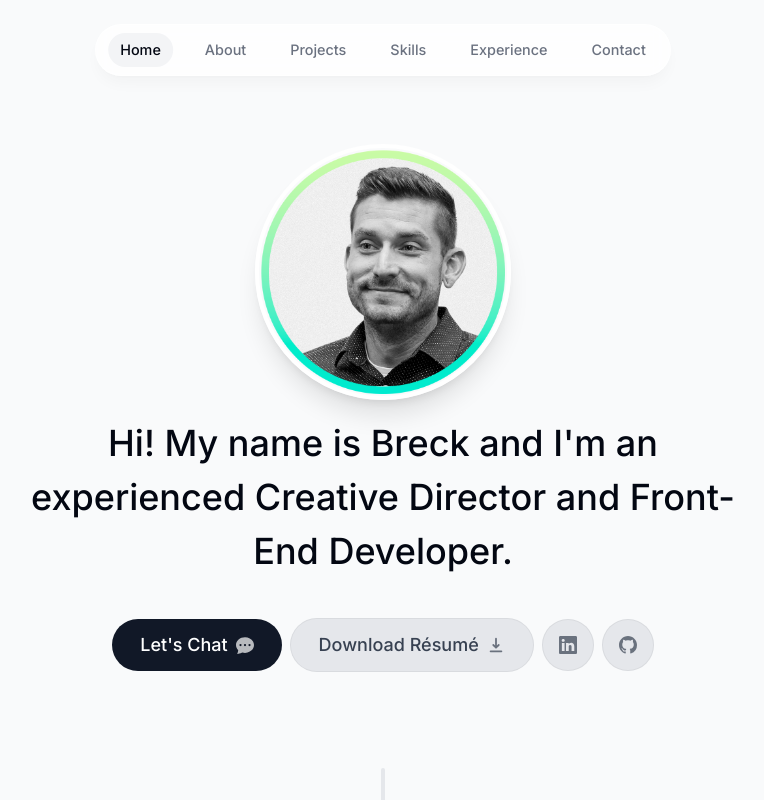
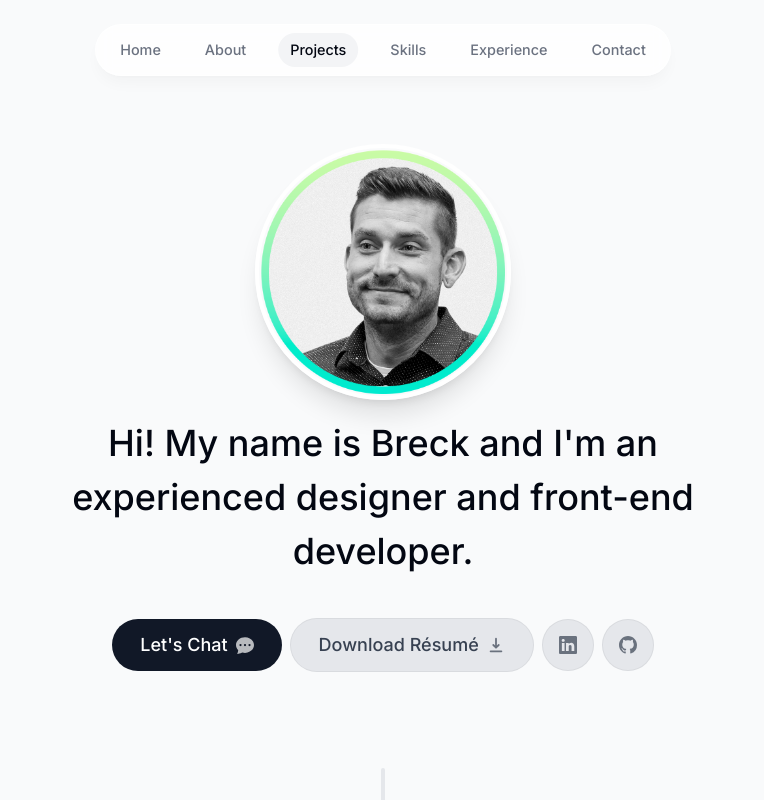
Before and after one commit to brhoughton/react-next-portfolio, a Next.js app: page / in a window 1280 px wide. Shown: the top 800 px of the page, without its empty margins (257-1021 px from the left). Built offline with nearby package versions, Linux system fonts and the light colour scheme.

Commit message:
Implemented active section in nav bar

```diff
--- a/components/about.tsx
+++ b/components/about.tsx
@@ -1,12 +1,26 @@
 "use client";
 
-import React from "react";
+import React, { useEffect } from "react";
 import SectionHeading from "./section-heading";
 import { motion } from "framer-motion";
+import { useActiveSectionContext } from "@/context/active-section-context";
+import { useInView } from "react-intersection-observer";
 
 export default function About() {
+  const { ref, inView } = useInView({
+    threshold: 0.75,
+  });
+  const { setActiveSection } = useActiveSectionContext();
+
+  useEffect(() => {
+    if (inView) {
+      setActiveSection("About");
+    }
+  }, [inView, setActiveSection]);
+
   return (
     <motion.section
+      ref={ref}
       className="mb-28 max-w-[45rem] text-center leading-7 sm:mb-40 scroll-mt-28"
       initial={{ opacity: 0, y: 100 }}
       animate={{ opacity: 1, y: 0 }}
--- a/components/header.tsx
+++ b/components/header.tsx
@@ -1,6 +1,5 @@
 "use client";
 
-import React, { useContext, useState } from "react";
 import { motion } from "framer-motion";
 import { links } from "@/lib/data";
 import Link from "next/link";
--- a/components/intro.tsx
+++ b/components/intro.tsx
@@ -2,19 +2,28 @@
 
 import Image from "next/image";
 import { motion } from "framer-motion";
-import React from "react";
+import React, { useEffect } from "react";
 import Link from "next/link";
-import {
-  BsArrowRight,
-  BsChatDotsFill,
-  BsGithub,
-  BsLinkedin,
-} from "react-icons/bs";
+import { BsChatDotsFill, BsGithub, BsLinkedin } from "react-icons/bs";
 import { HiDownload } from "react-icons/hi";
+import { useInView } from "react-intersection-observer";
+import { useActiveSectionContext } from "@/context/active-section-context";
 
 export default function Intro() {
+  const { ref, inView } = useInView({
+    threshold: 0.1,
+  });
+  const { setActiveSection } = useActiveSectionContext();
+
+  useEffect(() => {
+    if (inView) {
+      setActiveSection("Home");
+    }
+  }, [inView, setActiveSection]);
+
   return (
     <section
+      ref={ref}
       id="home"
       className="mb-28 max-w-[50rem] text-center sm:mb-0 scroll-mt-[100rem]"
     >
@@ -45,8 +54,8 @@ export default function Intro() {
         initial={{ opacity: 0, y: 100 }}
         animate={{ opacity: 1, y: 0 }}
       >
-        Hi! My name is Breck and I'm an experienced Creative Director and
-        Front-End Developer.
+        Hi! My name is Breck and I'm an experienced designer and front-end
+        developer.
       </motion.h1>
       <motion.div
         className="flex flex-col items-center justify-center gap-2 px-4 text-lg font-medium sm:flex-row"
--- a/components/projects.tsx
+++ b/components/projects.tsx
@@ -1,11 +1,26 @@
-import React from "react";
+"use client";
+
+import React, { useEffect } from "react";
 import SectionHeading from "./section-heading";
 import { projectsData } from "@/lib/data";
 import Project from "./project";
+import { useActiveSectionContext } from "@/context/active-section-context";
+import { useInView } from "react-intersection-observer";
 
 export default function Projects() {
+  const { ref, inView } = useInView({
+    threshold: 0.5,
+  });
+  const { setActiveSection } = useActiveSectionContext();
+
+  useEffect(() => {
+    if (inView) {
+      setActiveSection("Projects");
+    }
+  }, [inView, setActiveSection]);
+
   return (
-    <section id="projects" className="scroll-mt-28">
+    <section ref={ref} id="projects" className="scroll-mt-28">
       <SectionHeading>Projects</SectionHeading>
       <div>
         {projectsData.map((project, index) => (
```
